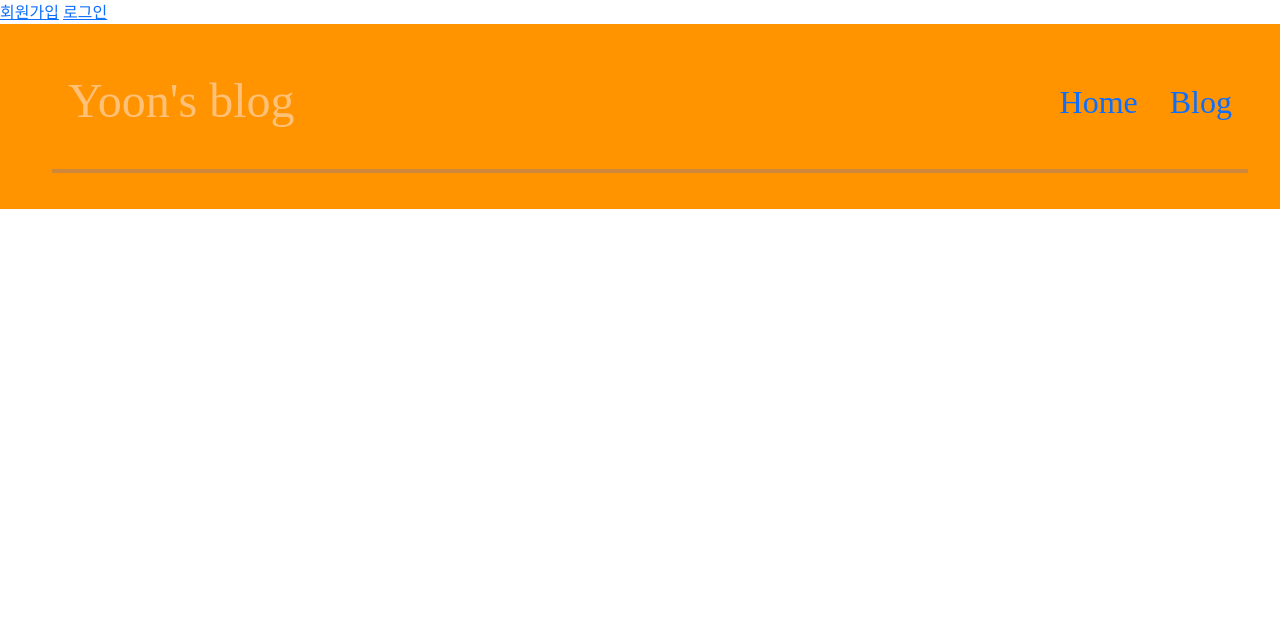
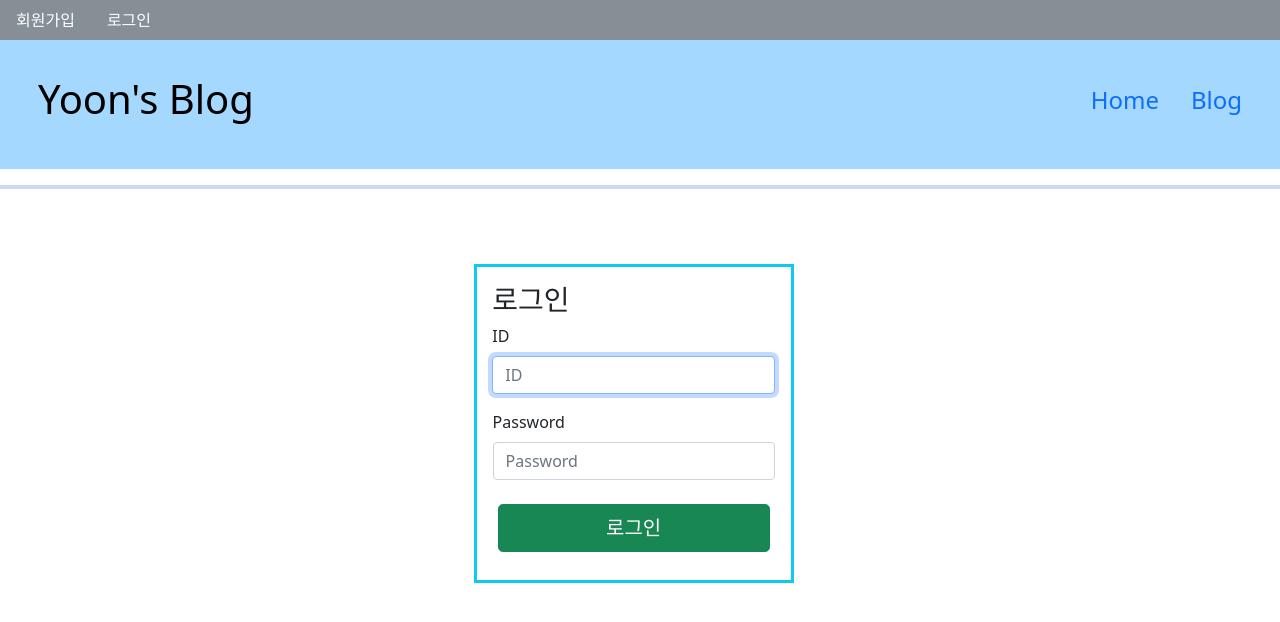
Before and after one commit to syoon0624/WebServiceProgramming, a Django app: page /login/ in a window 1280 px wide. Shown: the top 622 px of the page. Run offline with Django 3.2, Linux system fonts and the light colour scheme; some libraries are stand-ins or nearby versions.

Commit message:
style: 전체 레이아웃 스타일 수정

```diff
--- a/blog/templates/blog/base.html
+++ b/blog/templates/blog/base.html
@@ -4,7 +4,9 @@
 
 <head>
   <title>Web Service programming blog</title>
-
+  <!-- jquery -->
+  <script src="https://code.jquery.com/jquery-3.2.1.min.js"
+    integrity="sha256-hwg4gsxgFZhOsEEamdOYGBf13FyQuiTwlAQgxVSNgt4=" crossorigin="anonymous"></script>
   <link rel="stylesheet" type="text/css"
     href="https://maxcdn.bootstrapcdn.com/font-awesome/4.7.0/css/font-awesome.min.css">
   <!--bootstrap js 추가 -->
@@ -12,50 +14,62 @@
     integrity="sha384-+0n0xVW2eSR5OomGNYDnhzAbDsOXxcvSN1TPprVMTNDbiYZCxYbOOl7+AMvyTG2x" crossorigin="anonymous">
   <script src="https://cdn.jsdelivr.net/npm/bootstrap@5.0.1/dist/js/bootstrap.bundle.min.js"
     integrity="sha384-gtEjrD/SeCtmISkJkNUaaKMoLD0//ElJ19smozuHV6z3Iehds+3Ulb9Bn9Plx0x4" crossorigin="anonymous"></script>
-
   <link href='//fonts.googleapis.com/css?family=Lobster&subset=latin,latin-ext' rel='stylesheet' type='text/css'>
-  <link rel="stylesheet" href="{% static 'css/blog.css' %}">
 </head>
 
 <body>
   {% if user.is_authenticated %}
-    <p>{{ user.username }}</p>
-    <a href="javascript:{document.getElementById('logout').submit()}">로그아웃</a>
+    <ul class="nav" style="background-color: #868e96;">
+      <li class="nav-item">
+          <a class="nav-link" style="color: white;"> 반가워요, {{ user.username }} 님! </a>
+      </li>
+      <li class="nav-item">
+        <a class="nav-link" style="color: white;" href="javascript:{document.getElementById('logout').submit()}">로그아웃</a>
+      </li>
+    </ul>
     <form id="logout" method="POST" action="{% url 'logout' %}">
         {% csrf_token %} <input type="hidden" />
     </form>
   {% else %}
-    <a href="{% url 'signup' %}">회원가입</a>
-    <a href="{% url 'login' %}">로그인</a>
+    <ul class="nav" style="background-color: #868e96;">
+      <li class="nav-item">
+        <a class="nav-link" style="color: white;" href="{% url 'signup' %}">회원가입</a>
+      </li>
+      <li class="nav-item">
+        <a class="nav-link" style="color: white;" href="{% url 'login' %}">로그인</a>
+      </li>
+    </ul>
   {% endif %}
   <div>
     <div class="page-header">
-      <div class="container-fluid" style="margin-top: 15px;">
+      <div class="container-fluid" style="background-color: #a5d8ff; padding: 22px;">
         <div class="navbar-brand" style="float: left;">
-          <a href="/" class="nav-link">
-            <h1>Yoon's blog</h1>
+          <a href="/" class="nav-link" style="color: black;">
+            <h1>Yoon's Blog</h1>
           </a>
         </div>
-        <nav class="navbar navbar-light d-flex flex-row-reverse" style="background-color: #ff9400;">
+        <nav class="navbar navbar-light d-flex flex-row-reverse">
           <div>
             <div class="navbar">
               <ul class="nav">
                 <li class="nav-item">
                   <a class="nav-link" href="/">
-                    <h2>Home</h2>
+                    <h4>Home</h4>
                   </a>
                 </li>
                 <li class="nav-item"><a class="nav-link" href="{% url 'post_list' %}">
-                    <h2>Blog</h2>
+                    <h4>Blog</h4>
                   </a></li>
               </ul>
             </div>
           </div>
         </nav>
-        <hr style=" border: 2px solid #4263eb" />
       </div>
+              <hr style=" border: 2px solid #4263eb" />
     </div>
   </div>
+  {% block login %}
+  {% endblock %}
   <div class="content container">
     <div class="row">
       <div class="col-md-8">
```
